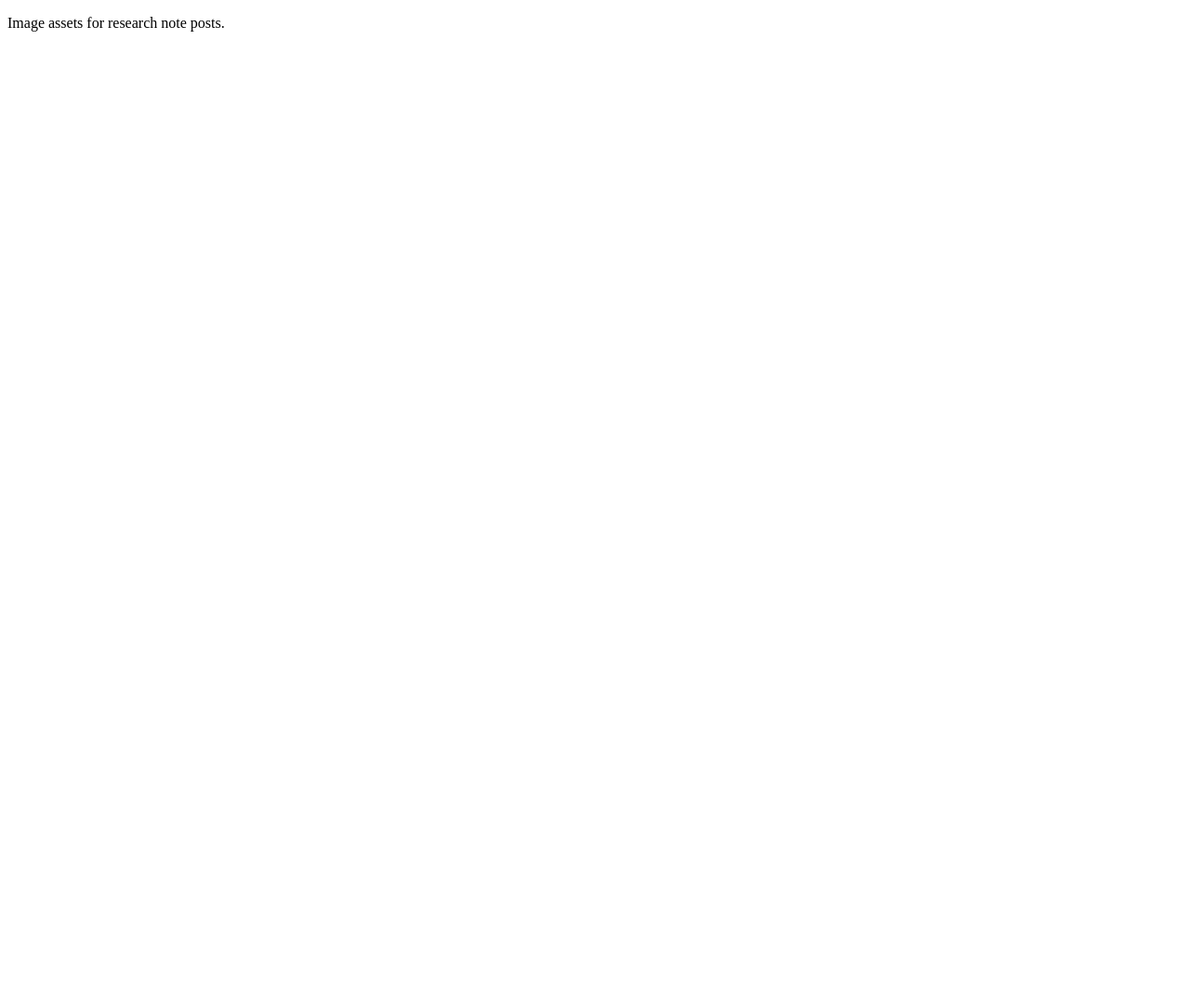
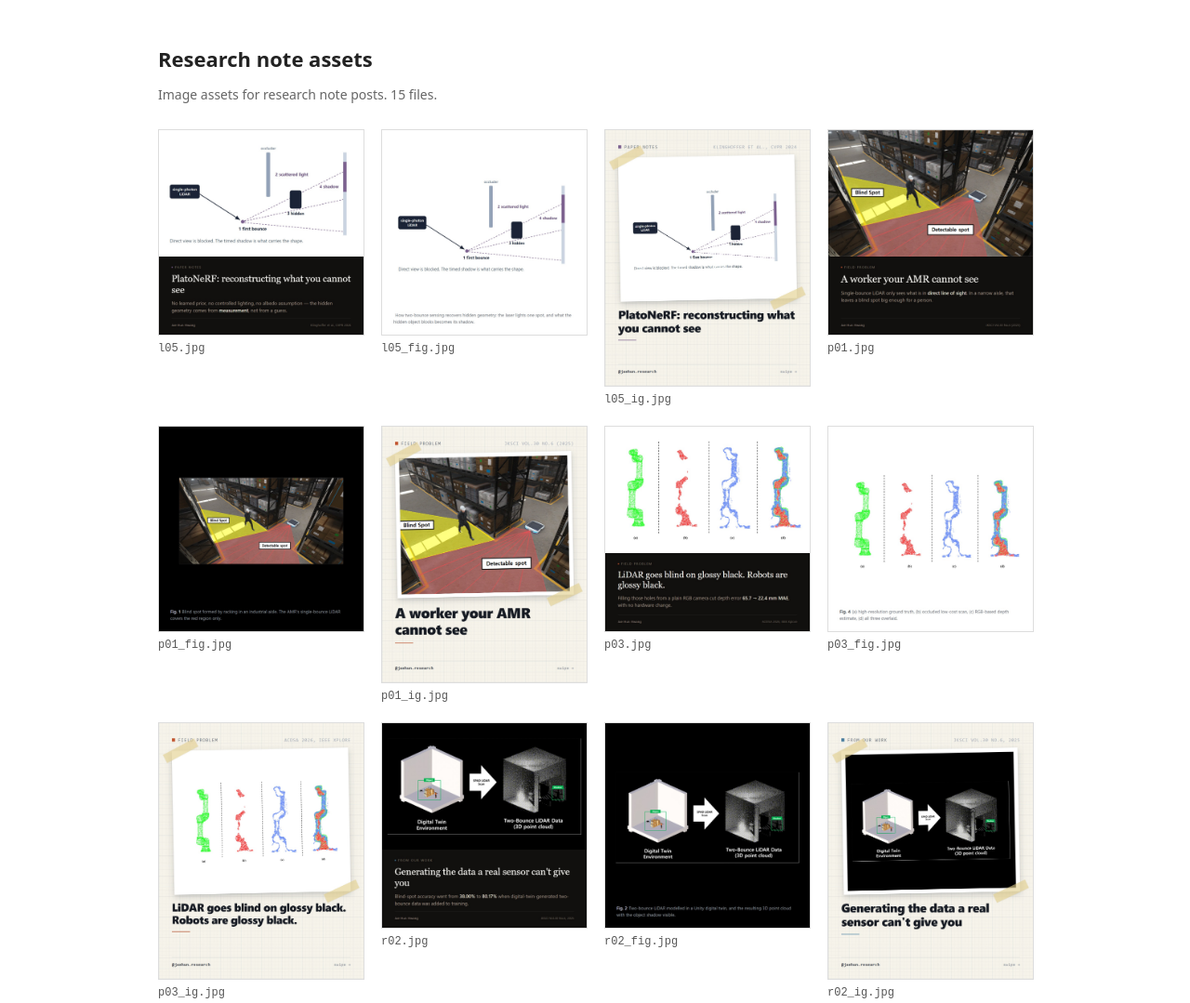
Before and after one commit to jeakun2/research-notes-assets, a plain HTML site: page index.html in a window 1280 px wide. Shown: the top 1079 px of the page at 93% size. Before the commit the page ends 800 px from the top, so only its background shows below. Drawn offline with Linux system fonts and the light colour scheme.

Commit message:
sync: 15 card image(s)

```diff
--- a/index.html
+++ b/index.html
@@ -1 +1,32 @@
-<!doctype html><meta charset='utf-8'><title>research notes assets</title><p>Image assets for research note posts.</p>
+<!doctype html>
+<meta charset="utf-8">
+<title>Research note assets</title>
+<style>
+  body { font-family:system-ui,sans-serif; max-width:940px; margin:48px auto;
+         padding:0 20px; color:#222; }
+  h1 { font-size:22px; margin-bottom:6px; }
+  p  { color:#666; font-size:14px; margin-bottom:28px; }
+  ul { list-style:none; padding:0; display:grid;
+        grid-template-columns:repeat(auto-fill,minmax(210px,1fr)); gap:20px; }
+  img { width:100%; border:1px solid #ddd; display:block; }
+  code { font-size:12px; color:#555; word-break:break-all; }
+</style>
+<h1>Research note assets</h1>
+<p>Image assets for research note posts. 15 files.</p>
+<ul>
+  <li><img src="img/l05.jpg" loading="lazy"><code>l05.jpg</code></li>
+  <li><img src="img/l05_fig.jpg" loading="lazy"><code>l05_fig.jpg</code></li>
+  <li><img src="img/l05_ig.jpg" loading="lazy"><code>l05_ig.jpg</code></li>
+  <li><img src="img/p01.jpg" loading="lazy"><code>p01.jpg</code></li>
+  <li><img src="img/p01_fig.jpg" loading="lazy"><code>p01_fig.jpg</code></li>
+  <li><img src="img/p01_ig.jpg" loading="lazy"><code>p01_ig.jpg</code></li>
+  <li><img src="img/p03.jpg" loading="lazy"><code>p03.jpg</code></li>
+  <li><img src="img/p03_fig.jpg" loading="lazy"><code>p03_fig.jpg</code></li>
+  <li><img src="img/p03_ig.jpg" loading="lazy"><code>p03_ig.jpg</code></li>
+  <li><img src="img/r02.jpg" loading="lazy"><code>r02.jpg</code></li>
+  <li><img src="img/r02_fig.jpg" loading="lazy"><code>r02_fig.jpg</code></li>
+  <li><img src="img/r02_ig.jpg" loading="lazy"><code>r02_ig.jpg</code></li>
+  <li><img src="img/t04.jpg" loading="lazy"><code>t04.jpg</code></li>
+  <li><img src="img/t04_fig.jpg" loading="lazy"><code>t04_fig.jpg</code></li>
+  <li><img src="img/t04_ig.jpg" loading="lazy"><code>t04_ig.jpg</code></li>
+</ul>
```
Also changed, not shown: img/l05.jpg (added), img/l05_fig.jpg (added), img/l05_ig.jpg (added), img/p01.jpg (added), img/p01_fig.jpg (added), img/p01_ig.jpg (added), img/p03.jpg (added), img/p03_fig.jpg (added), img/p03_ig.jpg (added), img/r02.jpg (added), img/r02_fig.jpg (added), img/r02_ig.jpg (added), img/selftest.jpg (deleted), img/selftest.png (deleted), 3 more files.
